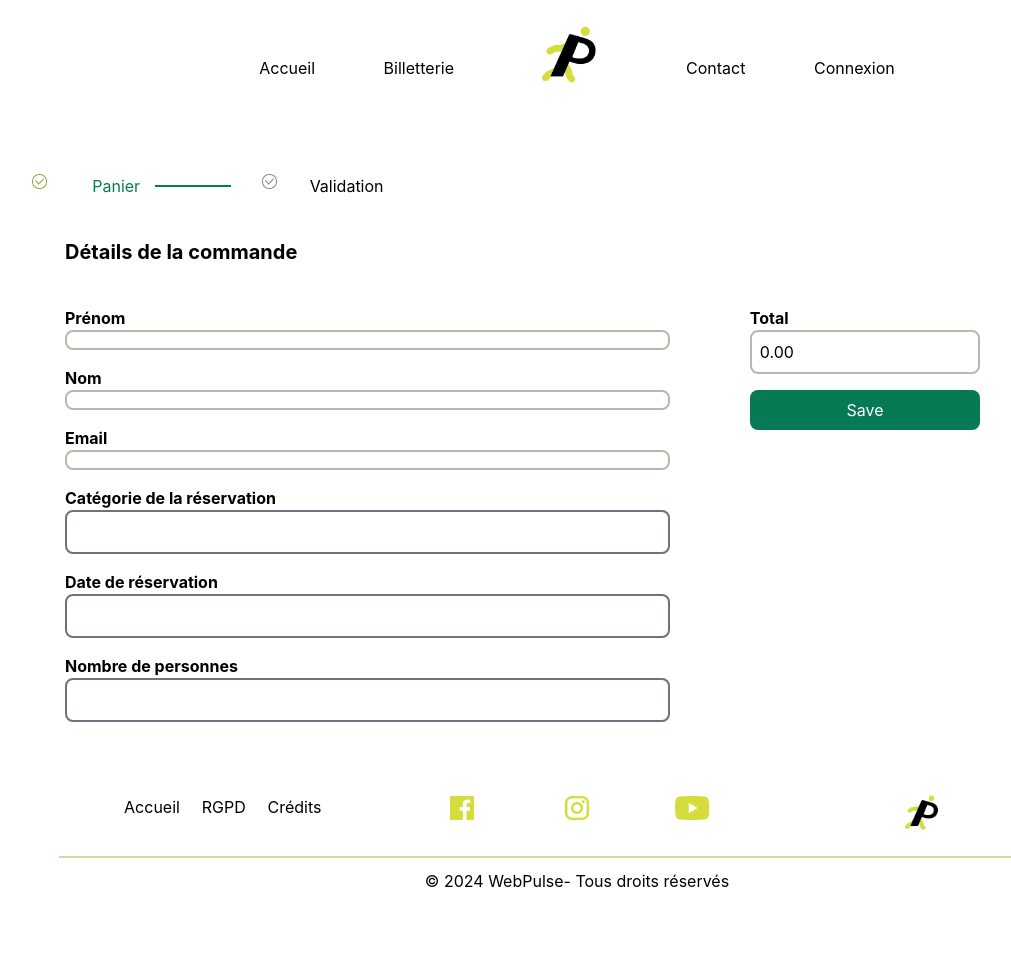
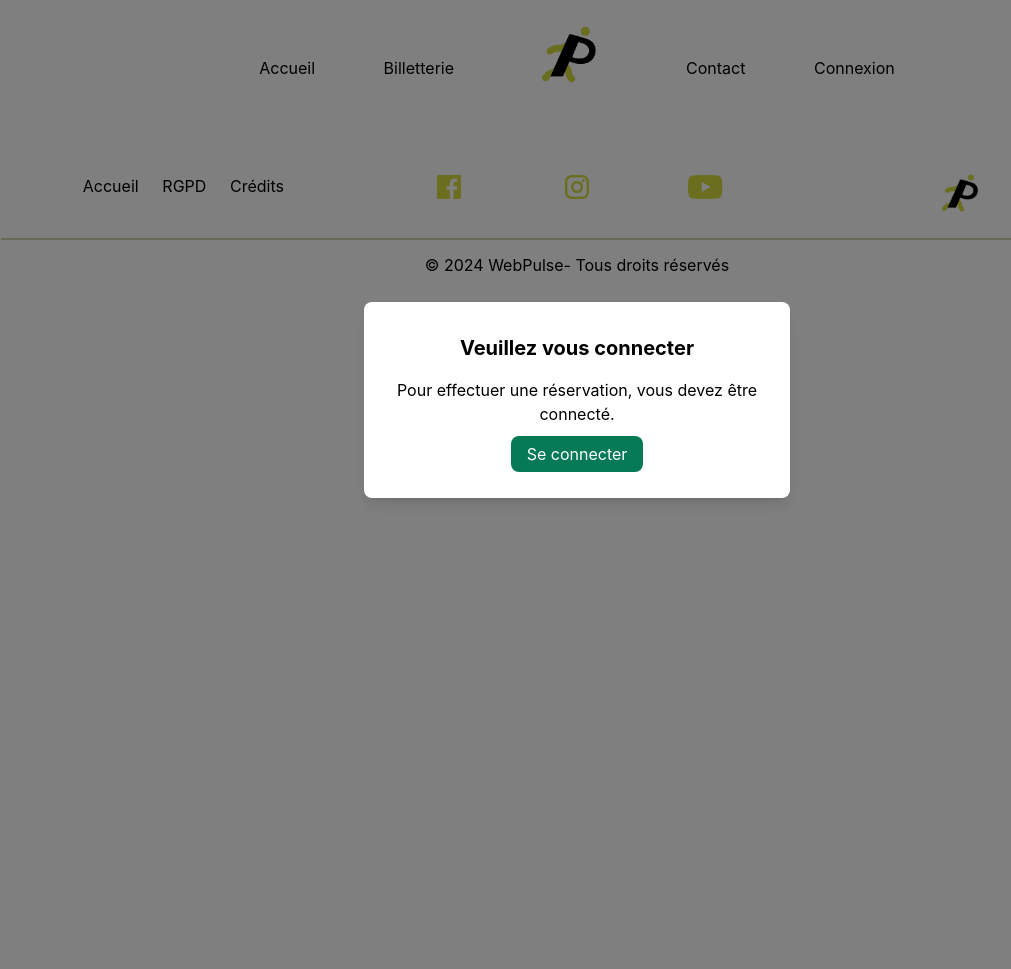
Before and after one commit to Bennirahh/piscine-vaise, a Symfony app: template templates/reservation/new.html.twig in a window 1280 px wide. Shown: the whole page, without its empty margins (63-1074 px from the left). After the commit the page ends 500 px from the top, so only its background shows below. Run offline with Twig, Linux system fonts and the light colour scheme; the template is opened without the code that fills it, so the values that code supplies are empty; form fields are guessed from the names that the template uses; style sheets or scripts are compiled from the project's sources; some libraries are stand-ins or nearby versions.

Commit message:
fix de reservation conexion

```diff
--- a/templates/reservation/new.html.twig
+++ b/templates/reservation/new.html.twig
@@ -1,4 +1,5 @@
 {% extends 'base.html.twig' %}
+
 {% block body %}
 <!DOCTYPE html>
 <html lang="en">
@@ -12,6 +13,18 @@
 </head>
 <body class="bg-white">
 
+{% if not app.user %}
+    <!-- Pop-up pour avertir l'utilisateur de se connecter -->
+    <div id="loginPopup" class="fixed inset-0 bg-black bg-opacity-50 flex justify-center items-center z-50">
+        <div class="bg-white p-8 rounded-lg shadow-lg w-1/3">
+            <h2 class="text-xl font-bold text-center mb-4">Veuillez vous connecter</h2>
+            <p class="text-center mb-4">Pour effectuer une réservation, vous devez être connecté.</p>
+            <div class="text-center">
+                <a href="{{ path('app_login') }}" class="bg-green-600 text-white px-4 py-2 rounded-lg">Se connecter</a>
+            </div>
+        </div>
+    </div>
+{% else %}
     <div class="p-16">
         <div class="grid grid-cols-3">
             <div class="grid grid-cols-5 text-center">
@@ -91,6 +104,8 @@
                 {{ form_end(form) }}
             </div>
         </div>
+    </div>
+{% endif %}
 
 <script>
     document.addEventListener('DOMContentLoaded', function () {
```
Also changed, not shown: templates/billetterie.html.twig (+7 -3 lines). Lines whose indentation alone changed are shown as unchanged.
